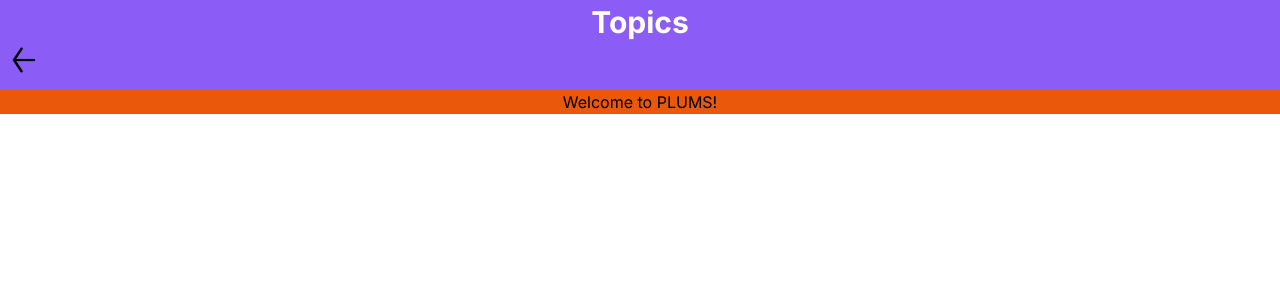
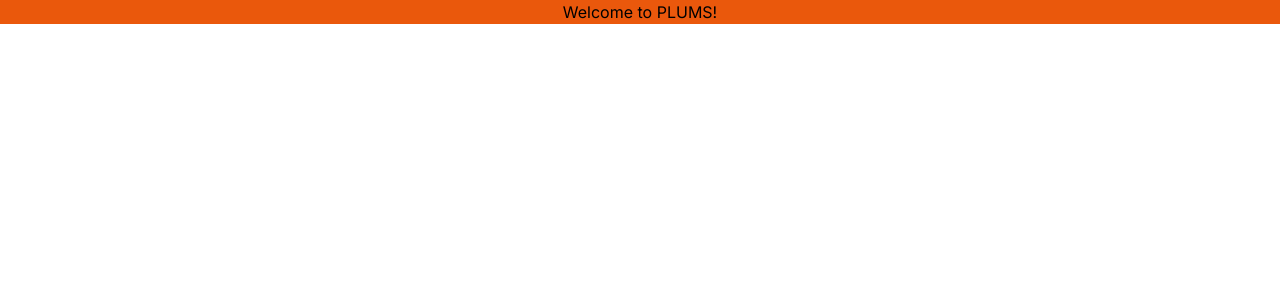
Before and after one commit to caydenpark/plums, a Next.js app: page / in a window 1280 px wide. Shown: the top 300 px of the page. Built offline with nearby package versions, Linux system fonts and the light colour scheme.

Commit message:
refactor: Remove unnecessary code from MainHeader and layout components

```diff
--- a/src/app/components/MainHeader.tsx
+++ /dev/null
@@ -1,12 +0,0 @@
-import Image from "next/image";
-
-export default function MainHeader() {
-  return (
-    <header className="bg-violet-500 text-white p-1">
-      <h1 className="text-3xl font-bold flex justify-center">Topics</h1>
-      <button>
-        <Image src="/arror_icon.png" alt="logo" width={40} height={40} />
-      </button>
-    </header>
-  );
-}
--- a/src/app/layout.tsx
+++ b/src/app/layout.tsx
@@ -17,10 +17,7 @@ export default function RootLayout({
 }>) {
   return (
     <html lang="en">
-      <body className={inter.className}>
-        <Header />
-        {children}
-      </body>
+      <body className={inter.className}>{children}</body>
     </html>
   );
 }
```
Also changed, not shown: src/app/components/MainFooter.tsx (added).
